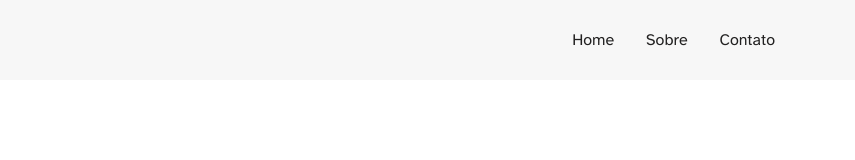
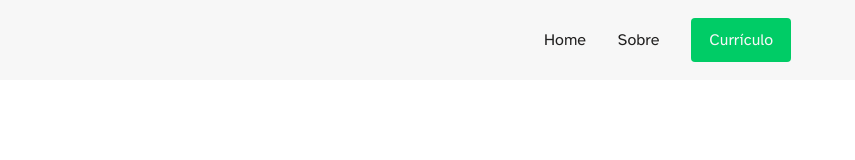
Before and after one commit to henriquedealmeida/site-henrique-de-almeida, a plain HTML site: page index.html in a window 1280 px wide. Shown: the full height of the page, 425-1280 px from the left. Drawn offline with Linux system fonts and the light colour scheme.

Commit message:
Adição de botão

```diff
--- a/index.html
+++ b/index.html
@@ -18,7 +18,7 @@
         <div class="navbar__menu">
             <a href="" class="navbar__menu--links">Home</a>
             <a href="" class="navbar__menu--links">Sobre</a>
-            <a href="" class="navbar__menu--links">Contato</a>
+            <a href="https://drive.google.com/file/d/1UUdjnw5ne0QH6QpHfMAJV-AwBDqxJpXB/view" class="navbar__menu--links" id="button" target="_blank">Currículo</a>
         </div>
     </nav>
 </body>
--- a/styles/_colors.scss
+++ b/styles/_colors.scss
@@ -1,3 +1,4 @@
 $light : #f7f7f7;
 $dark : #222121;
 $green : #00cc66;
+$white : #ffffff
--- a/styles/_navbar.scss
+++ b/styles/_navbar.scss
@@ -45,5 +45,21 @@
                 transition: all 0.3s ease;
             }
         }
+
+        #button {
+            padding: 12px 18px;
+            border: none;
+            outline: none;
+            border-radius: 4px;
+            background: $green;
+            margin-left: 16px;
+            color: $light;
+
+            &:hover {
+                color: $green;
+                background: $white;
+                transition: all 0.3s ease;
+            }
+        }
     }
 }
```
Also changed, not shown: styles/styles.css, 1 other file.
